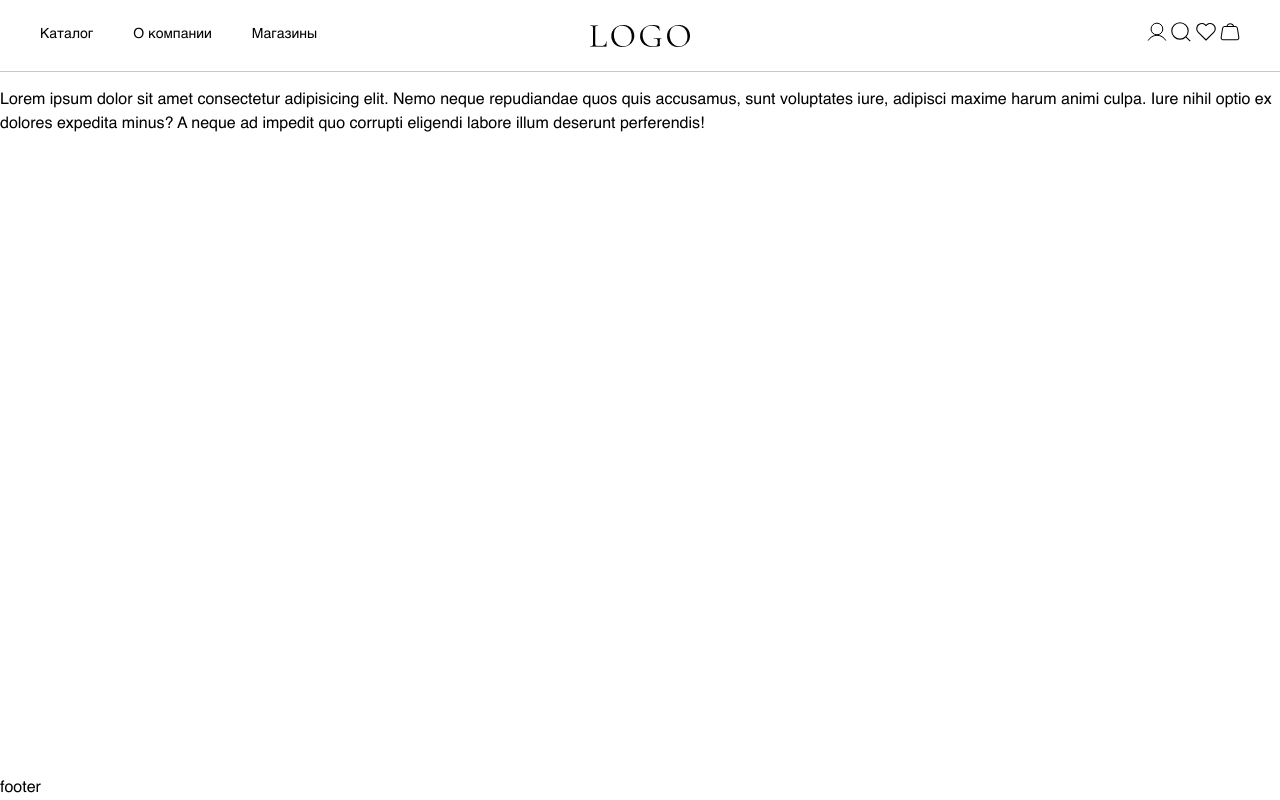
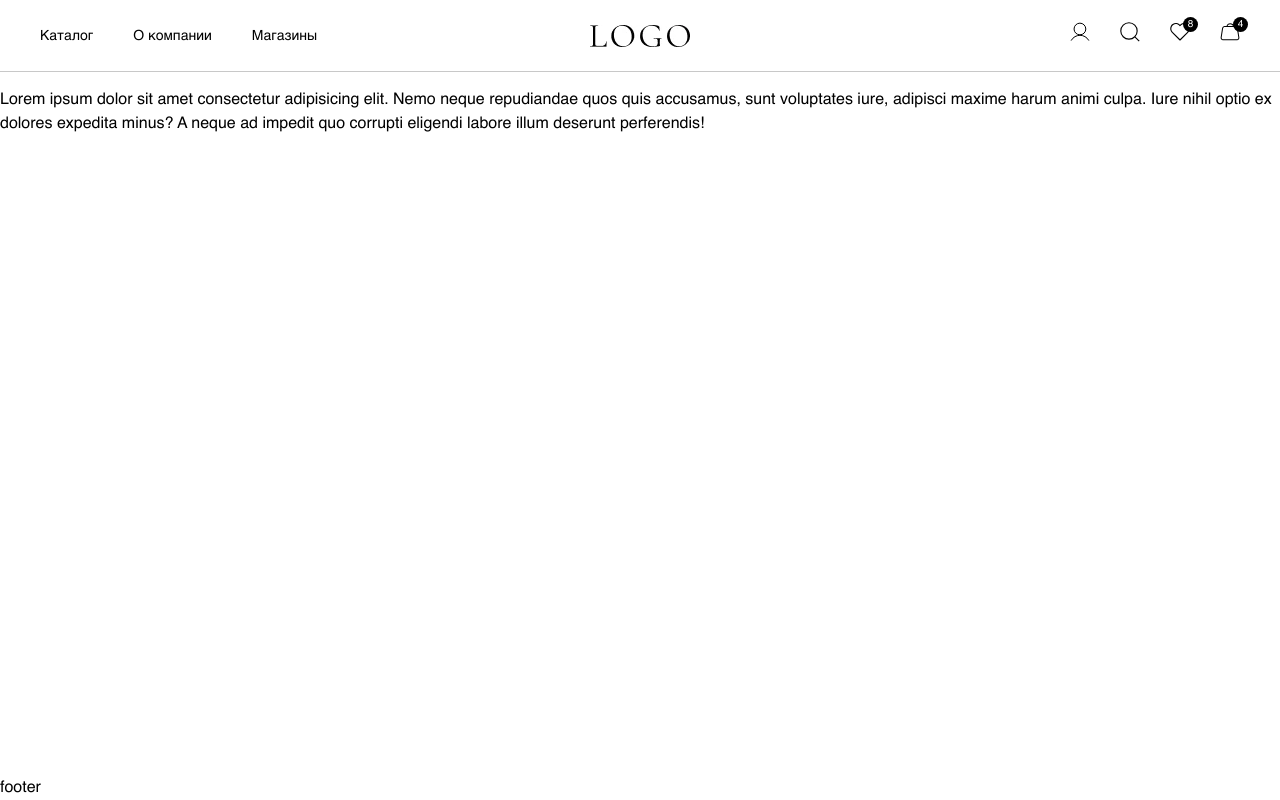
Before and after one commit to blessMe-Padre/order-testovoe-, a website built with webpack: page source/index.html in a window 1280 px wide. Built offline with nearby package versions, Linux system fonts and the light colour scheme; files whose address does not match are found by name.

Commit message:
добавляет стили header

```diff
--- a/source/index.html
+++ b/source/index.html
@@ -14,14 +14,14 @@
   <div class="wrapper">
     <header class="header">
       <div class="container">
-        <div class="nav__logo">
+        <div class="header__logo">
           <picture>
             <source srcset="img/content/logo.webp 1x, img/content/logo@2x.webp 2x" type="image/webp">
             <!-- 1х: 100px; 2x: 200px -->
             <img src="img/content/logo.jpg" width="100" height="22" srcset="img/content/logo@2x.jpg 2x" alt="логотип">
           </picture>
         </div>
-        <nav class="nav is-active">
+        <nav class="nav">
           <ul class="nav__list">
             <li class="nav__list-item">
               <a class="nav__link" href="#" rel="noopener noreferrer">Каталог</a>
@@ -33,22 +33,46 @@
               <a class="nav__link" href="#" rel="noopener noreferrer">Магазины</a>
             </li>
           </ul>
-          <div class="nav__icons">
+          <ul class="icon-list">
+            <li class="icon-list__item">
+              <a href="#">
                 <svg width="20" height="20">
                   <use xlink:href="img/sprite_auto.svg#icon-user"></use>
                 </svg>
+              </a>
+            </li>
+            <li class="icon-list__item">
+              <a href="#">
                 <svg width="20" height="20">
                   <use xlink:href="img/sprite_auto.svg#icon-search"></use>
                 </svg>
+              </a>
+            </li>
+
+            <li class="icon-list__item">
+              <a href="#">
                 <svg width="20" height="20">
                   <use xlink:href="img/sprite_auto.svg#icon-heart"></use>
                 </svg>
+                <span class="icon-list__counter">8</span>
+              </a>
+            </li>
+            <li class="icon-list__item">
+              <a href="#">
                 <svg width="20" height="20">
                   <use xlink:href="img/sprite_auto.svg#icon-bag"></use>
                 </svg>
-          </div>
+                <span class="icon-list__counter">4</span>
+              </a>
+            </li>
+
+          </ul>
         </nav>
-        <button class="nav__button">меню</button>
+        <button class="nav__button">
+          <svg width="20" height="20">
+            <use xlink:href="img/sprite_auto.svg#icon-bag"></use>
+          </svg>
+        </button>
       </div>
     </header>
     <main>
--- a/source/js/modules/nav-toggle.js
+++ b/source/js/modules/nav-toggle.js
@@ -4,7 +4,16 @@ const initNavToggle = () => {
   const button = document.querySelector('.nav__button');
   button.addEventListener('click', () => {
     nav.classList.toggle('is-active');
+    button.classList.toggle('is-active');
   });
-}
+
+  window.addEventListener('resize', () => {
+    const bodyWidth = innerWidth;
+    if (bodyWidth > 768) {
+      nav.classList.remove('is-active');
+      button.classList.remove('is-active');
+    }
+  }, false);
+};
 
 export { initNavToggle }
--- a/source/sass/blocks/header.scss
+++ b/source/sass/blocks/header.scss
@@ -5,3 +5,14 @@
   display: flex;
   align-items: center;
 }
+
+.header__logo {
+  position: absolute;
+  top: 50%;
+  left: 50%;
+  transform: translate(-50%, -50%);
+
+  @include vp-767 {
+    left: 60px;
+  }
+}
--- /dev/null
+++ b/source/sass/blocks/icon-list.scss
@@ -0,0 +1,30 @@
+.icon-list {
+  display: flex;
+  flex-wrap: wrap;
+  margin: 0 -30px 0 0;
+  padding: 0;
+  max-width: 250px;
+}
+
+.icon-list__item {
+  position: relative;
+  list-style: none;
+  padding-right: 30px;
+  cursor: pointer;
+}
+
+.icon-list__counter {
+  position: absolute;
+  display: flex;
+  align-items: center;
+  justify-content: center;
+  font-size: 10px;
+  line-height: 9px;
+  color: $color-default-white;
+  background-color: $color-default-black;
+  top: -5px;
+  right: 22px;
+  width: 15px;
+  height: 15px;
+  border-radius: 50%;
+}
--- a/source/sass/blocks/nav.scss
+++ b/source/sass/blocks/nav.scss
@@ -1,6 +1,8 @@
 .nav {
   display: flex;
+  align-items: center;
   justify-content: space-between;
+  transition: transform $trans-default;
 
   @include vp-767 {
     display: block;
@@ -11,7 +13,8 @@
     height: 100%;
     overflow: auto;
     transform: translate(-110%);
-    background-color: $color-alice-blue;
+    background-color: $color-glacier-1;
+    padding: 30px 20px;
 
     &.is-active {
       transform: translate(0);
@@ -23,9 +26,8 @@
   display: flex;
   flex-wrap: wrap;
   max-width: 440px;
-  margin: 0;
+  margin: 0 0 0 -40px;
   padding: 0;
-  transition: transform $trans-default;
 
   @include vp-1023 {
     max-width: 320px;
@@ -40,13 +42,13 @@
 
 .nav__list-item {
   list-style: none;
-  margin-right: 40px;
-
+  padding-left: 40px;
 
   @include vp-767 {
     margin-bottom: 20px;
   }
 }
+
 
 .nav__link {
   font-weight: 400;
@@ -55,26 +57,62 @@
   color: $color-default-black;
 }
 
-.nav__logo {
-  position: absolute;
-  top: 50%;
-  left: 50%;
-  transform: translate(-50%, -50%);
-
-  @include vp-767 {
-    left: 0;
-  }
-}
-
-.nav__icons {}
-
 .nav__button {
   display: none;
 
   @include vp-767 {
-    display: block;
+    display: flex;
     position: absolute;
-    top: 0;
-    right: 0;
+    top: 50%;
+    transform: translateY(-50%);
+    right: 15px;
+    width: 60px;
+    background-color: transparent;
+    padding: 0;
+    border: none;
+    cursor: pointer;
+
+
+    &::before {
+      content: "";
+      position: absolute;
+      top: 5px;
+      right: 0;
+      width: 24px;
+      height: 1px;
+      background-color: $color-default-black;
+      transition: transform $trans-default;
+    }
+
+    &::after {
+      content: "";
+      position: absolute;
+      top: 14px;
+      right: 0;
+      width: 16px;
+      height: 1px;
+      background-color: $color-default-black;
+      transition: width $trans-default, transform $trans-default;
+    }
+
+    &:hover {
+      &::after {
+        width: 24px;
+      }
+    }
+  }
+
+  &.is-active {
+    &::before {
+      content: "";
+      top: 9px;
+      transform: rotate(-45deg);
+    }
+
+    &::after {
+      top: 9px;
+      width: 24px;
+      transform: rotate(45deg);
+    }
   }
 }
--- a/source/sass/global/container.scss
+++ b/source/sass/global/container.scss
@@ -10,7 +10,7 @@
   }
 
   @include vp-1023 {
-    padding: 0 45px;
+    padding: 0 25px;
   }
 
   @include vp-767 {
--- a/source/sass/style.scss
+++ b/source/sass/style.scss
@@ -14,5 +14,6 @@
 
 @import "blocks/header";
 @import "blocks/nav";
+@import "blocks/icon-list";
 @import "blocks/footer";
 // ---------------------------------
```
Also changed, not shown: build/css/style.css, build/css/style.min.css, build/index.html, build/js/main.min.js, 2 other files. Lines whose indentation alone changed are shown as unchanged.
